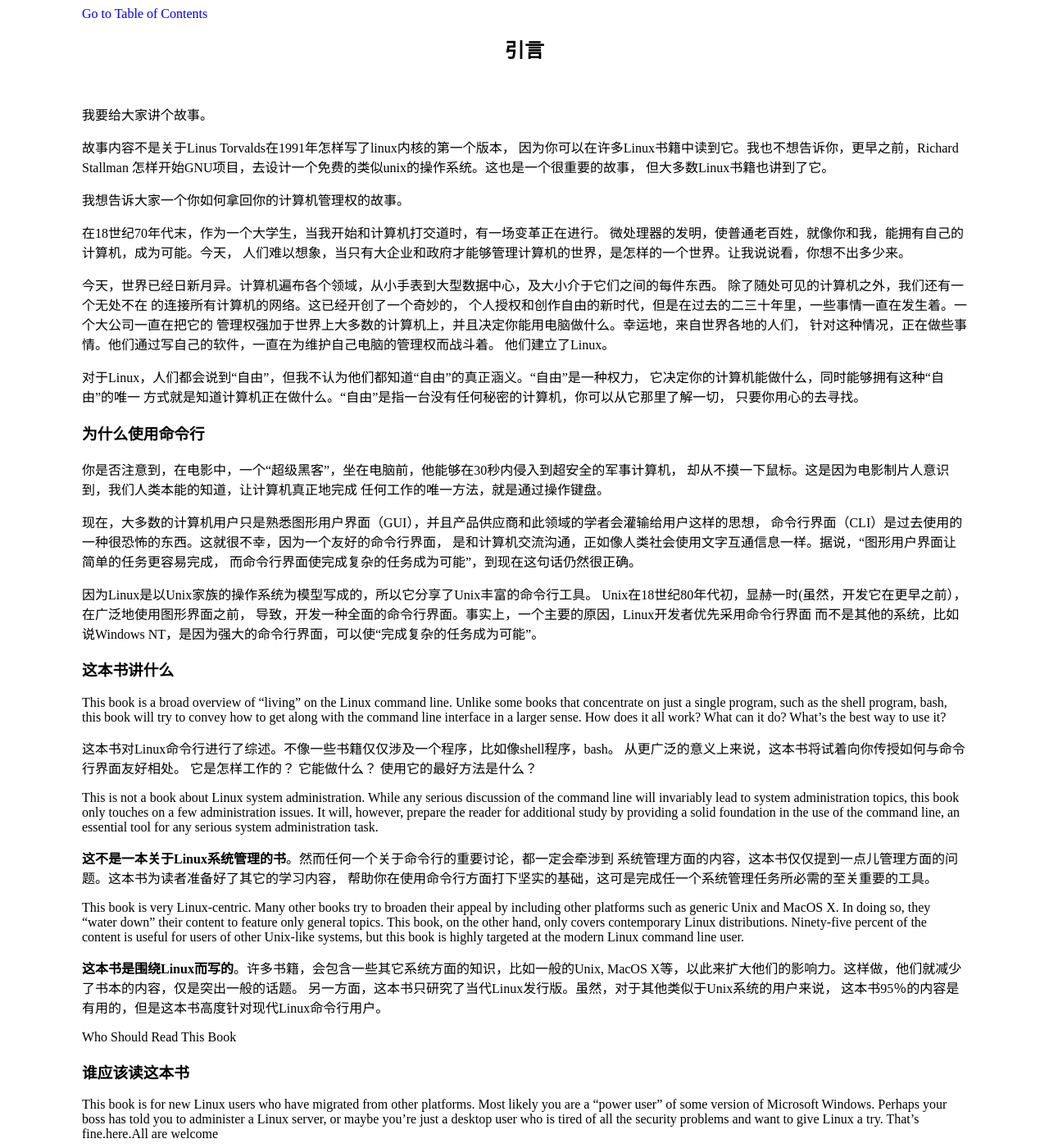
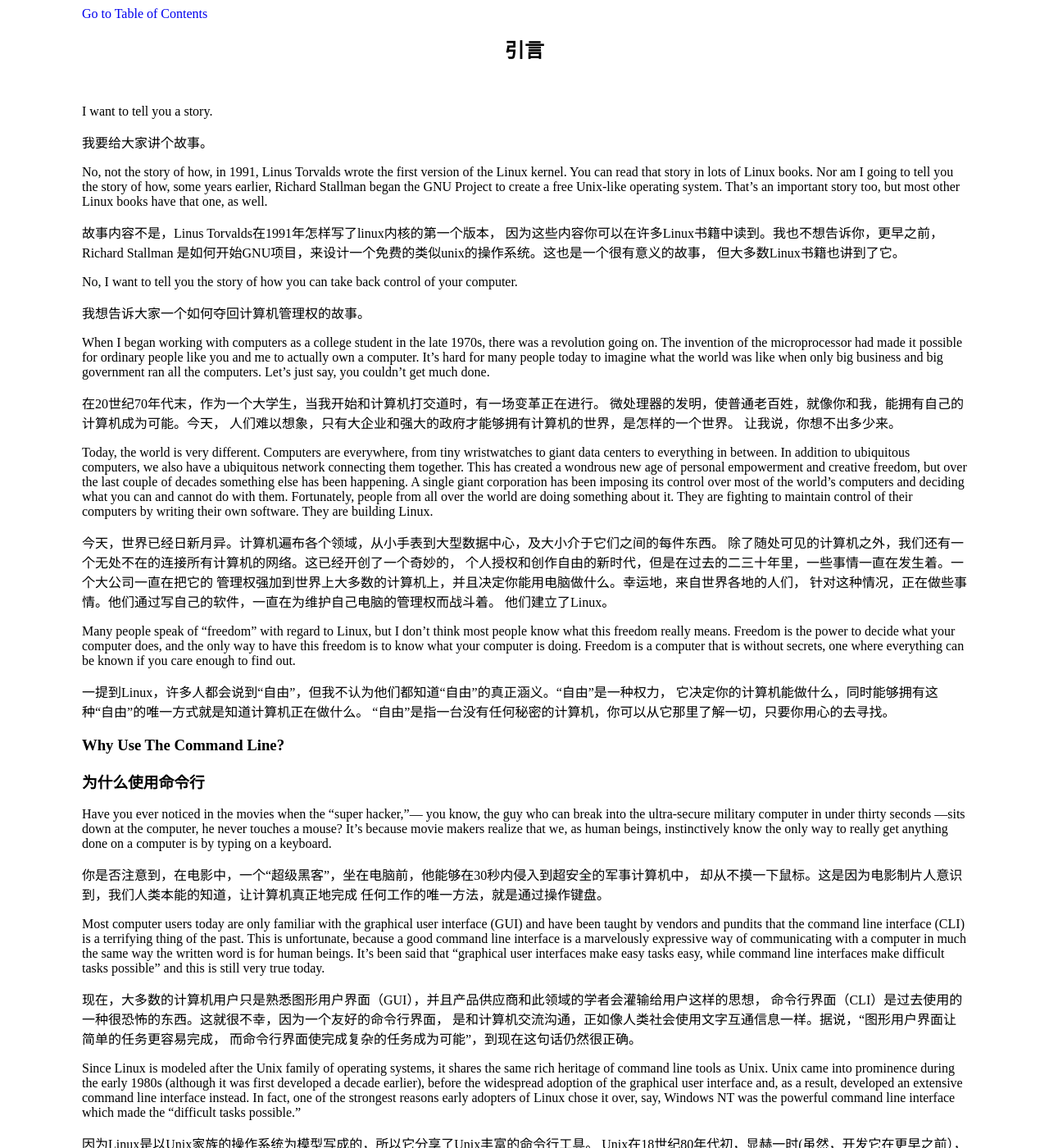
Before and after one commit to billie66/TLCL, a Jekyll site: the page built from book/introduction.md, in a window 1280 px wide and 1400 px high. Shown: the whole window at 82% size. Built offline with Jekyll 4.4.1, drawn with Linux system fonts in a browser that asks for light colours; Markdown is read by kramdown in place of the engine named in the settings; some of the changed text lies outside the part shown.

Commit message:
check introduction

```diff
--- a/book/introduction.md
+++ b/book/introduction.md
@@ -3,46 +3,104 @@ layout: book
 title: 引言
 ---
 
+I want to tell you a story.
+
 我要给大家讲个故事。
 
-故事内容不是关于Linus Torvalds在1991年怎样写了linux内核的第一个版本，
-因为你可以在许多Linux书籍中读到它。我也不想告诉你，更早之前，Richard Stallman
-怎样开始GNU项目，去设计一个免费的类似unix的操作系统。这也是一个很重要的故事，
+No, not the story of how, in 1991, Linus Torvalds wrote the first version of the Linux
+kernel. You can read that story in lots of Linux books. Nor am I going to tell you the
+story of how, some years earlier, Richard Stallman began the GNU Project to create a free
+Unix-like operating system. That's an important story too, but most other Linux books
+have that one, as well.
+
+故事内容不是，Linus Torvalds在1991年怎样写了linux内核的第一个版本，
+因为这些内容你可以在许多Linux书籍中读到。我也不想告诉你，更早之前，Richard Stallman
+是如何开始GNU项目，来设计一个免费的类似unix的操作系统。这也是一个很有意义的故事，
 但大多数Linux书籍也讲到了它。
 
-我想告诉大家一个你如何拿回你的计算机管理权的故事。
+No, I want to tell you the story of how you can take back control of your computer.
 
-在18世纪70年代末，作为一个大学生，当我开始和计算机打交道时，有一场变革正在进行。
-微处理器的发明，使普通老百姓，就像你和我，能拥有自己的计算机，成为可能。今天，
-人们难以想象，当只有大企业和政府才能够管理计算机的世界，是怎样的一个世界。让我说说看，你想不出多少来。
+我想告诉大家一个如何夺回计算机管理权的故事。
+
+When I began working with computers as a college student in the late 1970s, there was a
+revolution going on. The invention of the microprocessor had made it possible for
+ordinary people like you and me to actually own a computer. It's hard for many people
+today to imagine what the world was like when only big business and big government ran
+all the computers. Let's just say, you couldn't get much done.
+
+在20世纪70年代末，作为一个大学生，当我开始和计算机打交道时，有一场变革正在进行。
+微处理器的发明，使普通老百姓，就像你和我，能拥有自己的计算机成为可能。今天，
+人们难以想象，只有大企业和强大的政府才能够拥有计算机的世界，是怎样的一个世界。
+让我说，你想不出多少来。
+
+Today, the world is very different. Computers are everywhere, from tiny wristwatches to
+giant data centers to everything in between. In addition to ubiquitous computers, we also
+have a ubiquitous network connecting them together. This has created a wondrous new
+age of personal empowerment and creative freedom, but over the last couple of decades
+something else has been happening. A single giant corporation has been imposing its
+control over most of the world's computers and deciding what you can and cannot do
+with them. Fortunately, people from all over the world are doing something about it.
+They are fighting to maintain control of their computers by writing their own software.
+They are building Linux.
 
 今天，世界已经日新月异。计算机遍布各个领域，从小手表到大型数据中心，及大小介于它们之间的每件东西。
-除了随处可见的计算机之外，我们还有一个无处不在 的连接所有计算机的网络。这已经开创了一个奇妙的，
+除了随处可见的计算机之外，我们还有一个无处不在的连接所有计算机的网络。这已经开创了一个奇妙的，
 个人授权和创作自由的新时代，但是在过去的二三十年里，一些事情一直在发生着。一个大公司一直在把它的
-管理权强加于世界上大多数的计算机上，并且决定你能用电脑做什么。幸运地，来自世界各地的人们，
+管理权强加到世界上大多数的计算机上，并且决定你能用电脑做什么。幸运地，来自世界各地的人们，
 针对这种情况，正在做些事情。他们通过写自己的软件，一直在为维护自己电脑的管理权而战斗着。
 他们建立了Linux。
 
-对于Linux，人们都会说到“自由”，但我不认为他们都知道“自由”的真正涵义。“自由”是一种权力，
-它决定你的计算机能做什么，同时能够拥有这种“自由”的唯一
-方式就是知道计算机正在做什么。“自由”是指一台没有任何秘密的计算机，你可以从它那里了解一切，
-只要你用心的去寻找。
+Many people speak of “freedom” with regard to Linux, but I don't think most people
+know what this freedom really means. Freedom is the power to decide what your
+computer does, and the only way to have this freedom is to know what your computer is
+doing. Freedom is a computer that is without secrets, one where everything can be
+known if you care enough to find out.
+
+一提到Linux，许多人都会说到“自由”，但我不认为他们都知道“自由”的真正涵义。“自由”是一种权力，
+它决定你的计算机能做什么，同时能够拥有这种“自由”的唯一方式就是知道计算机正在做什么。
+“自由”是指一台没有任何秘密的计算机，你可以从它那里了解一切，只要你用心的去寻找。
+
+### Why Use The Command Line?
 
 ### 为什么使用命令行
 
-你是否注意到，在电影中，一个“超级黑客”，坐在电脑前，他能够在30秒内侵入到超安全的军事计算机，
+Have you ever noticed in the movies when the “super hacker,”— you know, the guy who
+can break into the ultra-secure military computer in under thirty seconds —sits down at
+the computer, he never touches a mouse? It's because movie makers realize that we, as
+human beings, instinctively know the only way to really get anything done on a computer
+is by typing on a keyboard.
+
+你是否注意到，在电影中，一个“超级黑客”，坐在电脑前，他能够在30秒内侵入到超安全的军事计算机中，
 却从不摸一下鼠标。这是因为电影制片人意识到，我们人类本能的知道，让计算机真正地完成
 任何工作的唯一方法，就是通过操作键盘。
+
+Most computer users today are only familiar with the graphical user interface (GUI) and
+have been taught by vendors and pundits that the command line interface (CLI) is a
+terrifying thing of the past. This is unfortunate, because a good command line interface is
+a marvelously expressive way of communicating with a computer in much the same way
+the written word is for human beings. It's been said that “graphical user interfaces make
+easy tasks easy, while command line interfaces make difficult tasks possible” and this is
+still very true today.
 
 现在，大多数的计算机用户只是熟悉图形用户界面（GUI），并且产品供应商和此领域的学者会灌输给用户这样的思想，
 命令行界面（CLI）是过去使用的一种很恐怖的东西。这就很不幸，因为一个友好的命令行界面，
 是和计算机交流沟通，正如像人类社会使用文字互通信息一样。据说，“图形用户界面让简单的任务更容易完成，
 而命令行界面使完成复杂的任务成为可能”，到现在这句话仍然很正确。
 
+Since Linux is modeled after the Unix family of operating systems, it shares the same
+rich heritage of command line tools as Unix. Unix came into prominence during the
+early 1980s (although it was first developed a decade earlier), before the widespread
+adoption of the graphical user interface and, as a result, developed an extensive command
+line interface instead. In fact, one of the strongest reasons early adopters of Linux chose it
+over, say, Windows NT was the powerful command line interface which made the
+“difficult tasks possible.”
+
 因为Linux是以Unix家族的操作系统为模型写成的，所以它分享了Unix丰富的命令行工具。
 Unix在18世纪80年代初，显赫一时(虽然，开发它在更早之前），在广泛地使用图形界面之前，
 导致，开发一种全面的命令行界面。事实上，一个主要的原因，Linux开发者优先采用命令行界面
 而不是其他的系统，比如说Windows NT，是因为强大的命令行界面，可以使“完成复杂的任务成为可能”。
+
+###What This Book Is About
 
 ### 这本书讲什么
 
```
